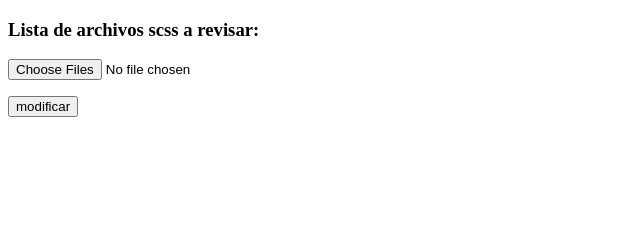
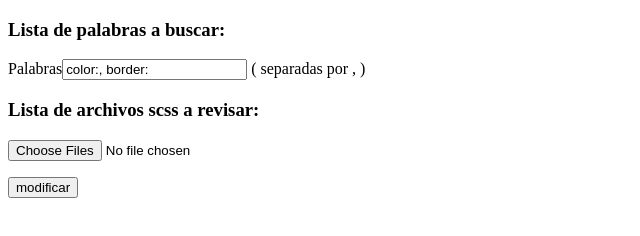
Before and after one commit to Celgadis/buscador_cadenes, a plain HTML site: page index.html in a window 1280 px wide. Shown: the whole page, without its empty margins (0-640 px from the left). Drawn offline with Linux system fonts and the light colour scheme.

Commit message:
añadido filtro de palabras personalizable

```diff
--- a/index.html
+++ b/index.html
@@ -10,6 +10,8 @@
 </head>
 
 <body>
+  <h3>Lista de palabras a buscar:</h3>
+  <label>Palabras<input type="text" class="text-palabras"></label> ( separadas por , )
   <h3>Lista de archivos scss a revisar:</h3>
   <input type="file" id="fileInput" multiple />
   <div class="palabras">
--- a/script.js
+++ b/script.js
@@ -1,4 +1,27 @@
 document.addEventListener('DOMContentLoaded', function () {
+
+    //palabras que se buscaran para filtrar
+    let palabrasClave = [
+        {
+            palabra: "color:",
+            contador: 0,
+        },
+        {
+            palabra: "border:",
+            contador: 0,
+        }];
+
+    //rellena el input de palabras
+    let tPalabras = document.querySelector(".text-palabras");
+    tPalabras.value = "";
+    palabrasClave.forEach((palabra) => {
+        if (tPalabras.value != "") {
+            tPalabras.value += ", ";
+        }
+        tPalabras.value += palabra.palabra;
+    })
+
+
     //expresiones regulares para separar rbg, variables, hexadecimales y el resto, en hexadecimales y rgb ignorara el alpha (en el rgb se controla mas adelante)
     const listaRegex = [
         /rgb[^)]+[)]/,
@@ -8,18 +31,7 @@ document.addEventListener('DOMContentLoaded', function () {
     ];
     const ficheros = {};
 
-    //palabras que se buscaran para filtrar
-    const palabrasClave = [
-        {
-            palabra: "color:",
-            contador: 0,
-            resultados: {}
-        },
-        {
-            palabra: "border:",
-            contador: 0,
-            resultados: {}
-        }];
+
 
     //lista con los resultados de de leer y tratar los datos, preparando todo lo necesario para las modificaciones
     const listaResultados = {};
@@ -27,6 +39,17 @@ document.addEventListener('DOMContentLoaded', function () {
     //evento del fileinput
     document.getElementById('fileInput').addEventListener('change', async (event) => {
         const archivos = Array.from(event.target.files);
+        //revisamos las palabras que se han escrito
+        palabrasClave = [];
+        tPalabras.value.split(",").forEach((palabra) => {
+            palabrasClave.push({
+                palabra: palabra.trim(),
+                contador: 0,
+            })
+        })
+        console.log(palabrasClave)
+
+
 
         for (const archivo of archivos) {
             await procesarArchivo(archivo);
```
